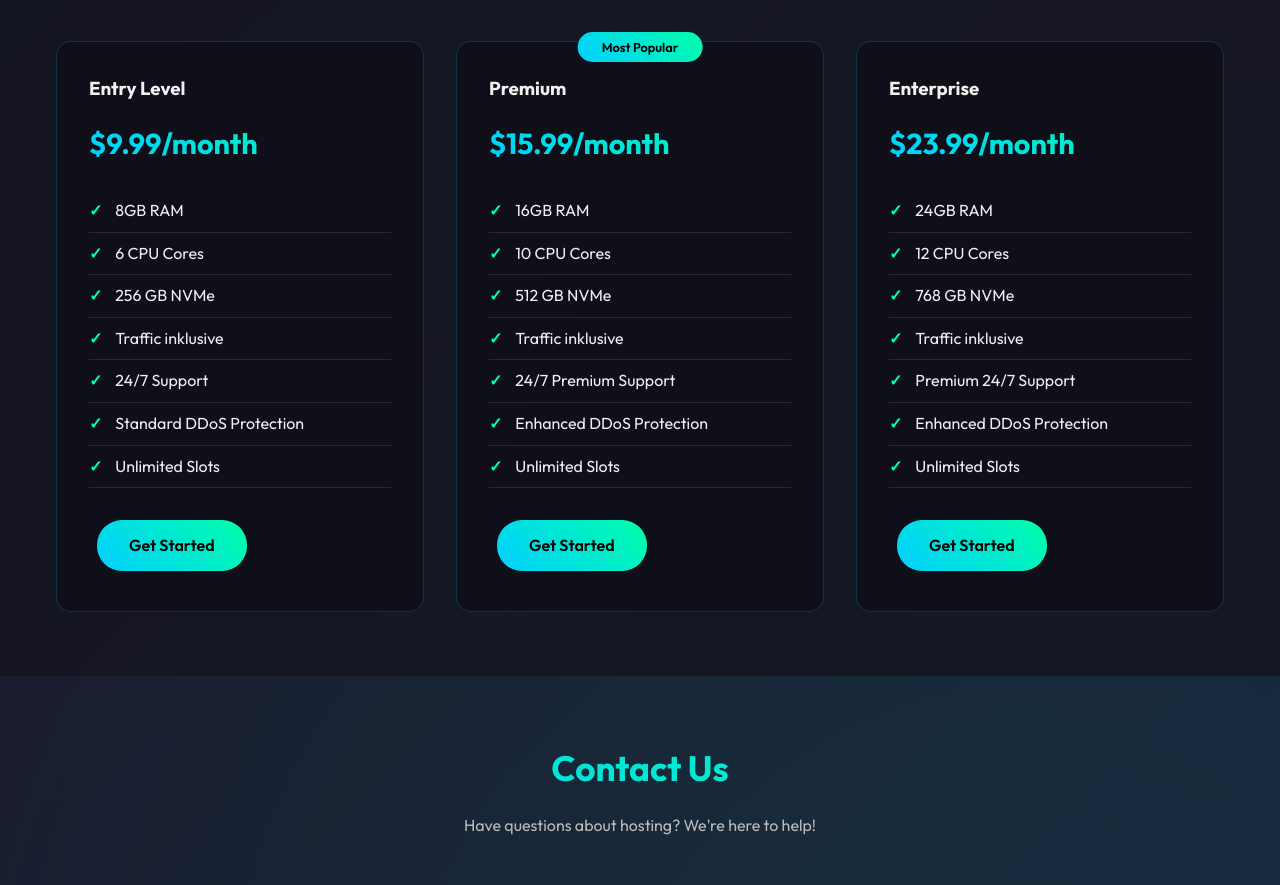
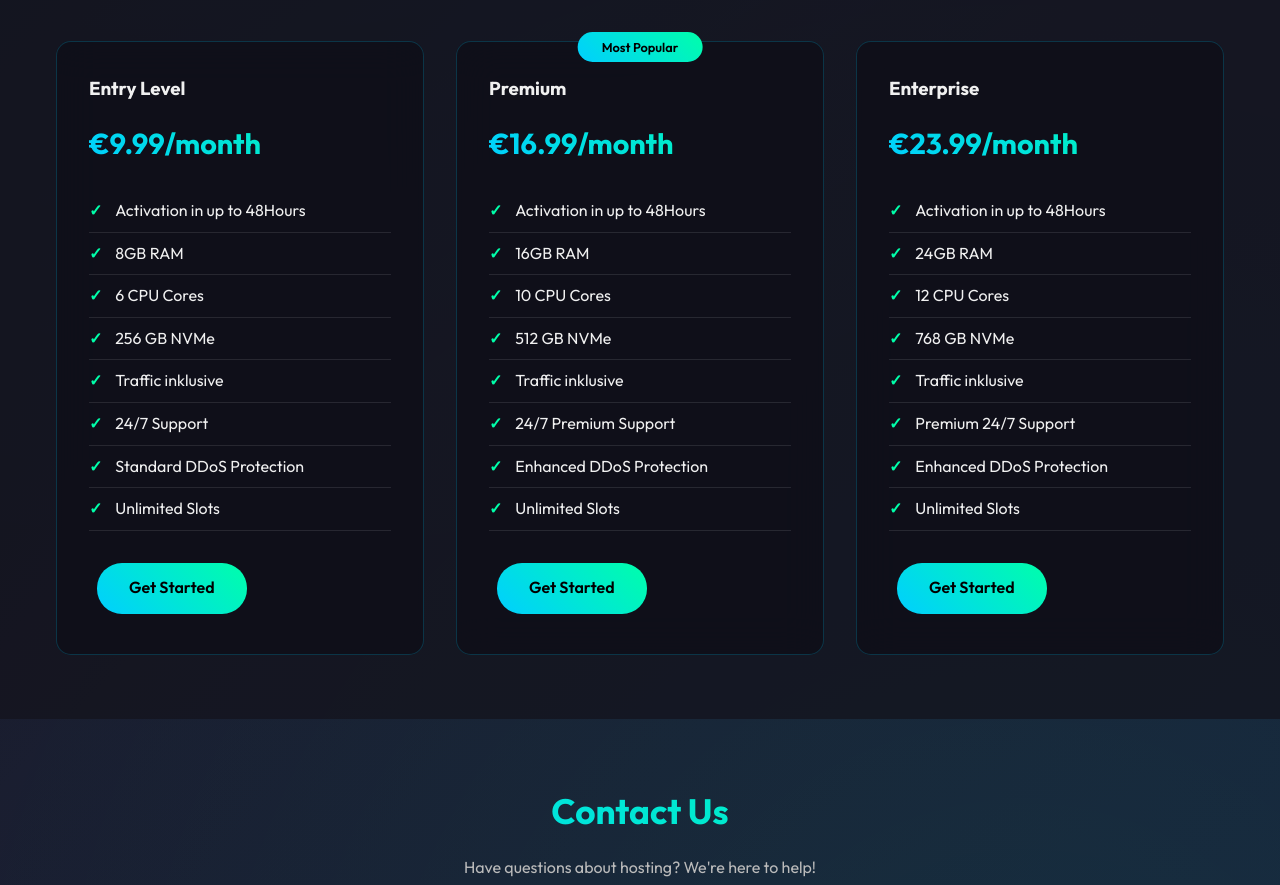
Before and after one commit to OGCRAFTNET/t, a plain HTML site: page index.html in a window 1280 px wide. Shown: the part 1480-2365 px from the top of the page. Drawn offline with Linux system fonts and the light colour scheme.

Commit message:
Update index.html

```diff
--- a/index.html
+++ b/index.html
@@ -990,8 +990,9 @@
         <div class="pricing-plans">
             <div class="pricing-card">
                 <h3>Entry Level</h3>
-                <div class="price">$9.99<span>/month</span></div>
+                <div class="price">€9.99<span>/month</span></div>
                 <ul class="features-list">
+                    <li>Activation in up to 48Hours</li>
                     <li>8GB RAM</li>
                     <li>6 CPU Cores</li>
                     <li>256 GB NVMe</li>
@@ -1000,13 +1001,14 @@
                     <li>Standard DDoS Protection</li>
                     <li>Unlimited Slots</li>
                 </ul>
-                <a href="#" class="cool-button">Get Started</a>
+                <a href="https://buy.stripe.com/dRm8wO5939es3Ni3jr4Ni00" class="cool-button">Get Started</a>
             </div>
             <div class="pricing-card featured">
                 <div class="popular-badge">Most Popular</div>
                 <h3>Premium</h3>
-                <div class="price">$15.99<span>/month</span></div>
+                <div class="price">€16.99<span>/month</span></div>
                 <ul class="features-list">
+                    <li>Activation in up to 48Hours</li>
                     <li>16GB RAM</li>
                     <li>10 CPU Cores</li>
                     <li>512 GB NVMe</li>
@@ -1015,12 +1017,13 @@
                     <li>Enhanced DDoS Protection</li>
                     <li>Unlimited Slots</li>
                 </ul>
-                <a href="#" class="cool-button">Get Started</a>
+                <a href="https://buy.stripe.com/fZuaEWdFz76kdnSg6d4Ni01" class="cool-button">Get Started</a>
             </div>
             <div class="pricing-card">
                 <h3>Enterprise</h3>
-                <div class="price">$23.99<span>/month</span></div>
+                <div class="price">€23.99<span>/month</span></div>
                 <ul class="features-list">
+                    <li>Activation in up to 48Hours</li>
                     <li>24GB RAM</li>
                     <li>12 CPU Cores</li>
                     <li>768 GB NVMe </li>
@@ -1029,7 +1032,7 @@
                     <li>Enhanced DDoS Protection</li>
                     <li>Unlimited Slots</li>
                 </ul>
-                <a href="#" class="cool-button">Get Started</a>
+                <a href="https://buy.stripe.com/00wbJ06d72Q4dnSf294Ni02" class="cool-button">Get Started</a>
             </div>
         </div>
     </div>
```
